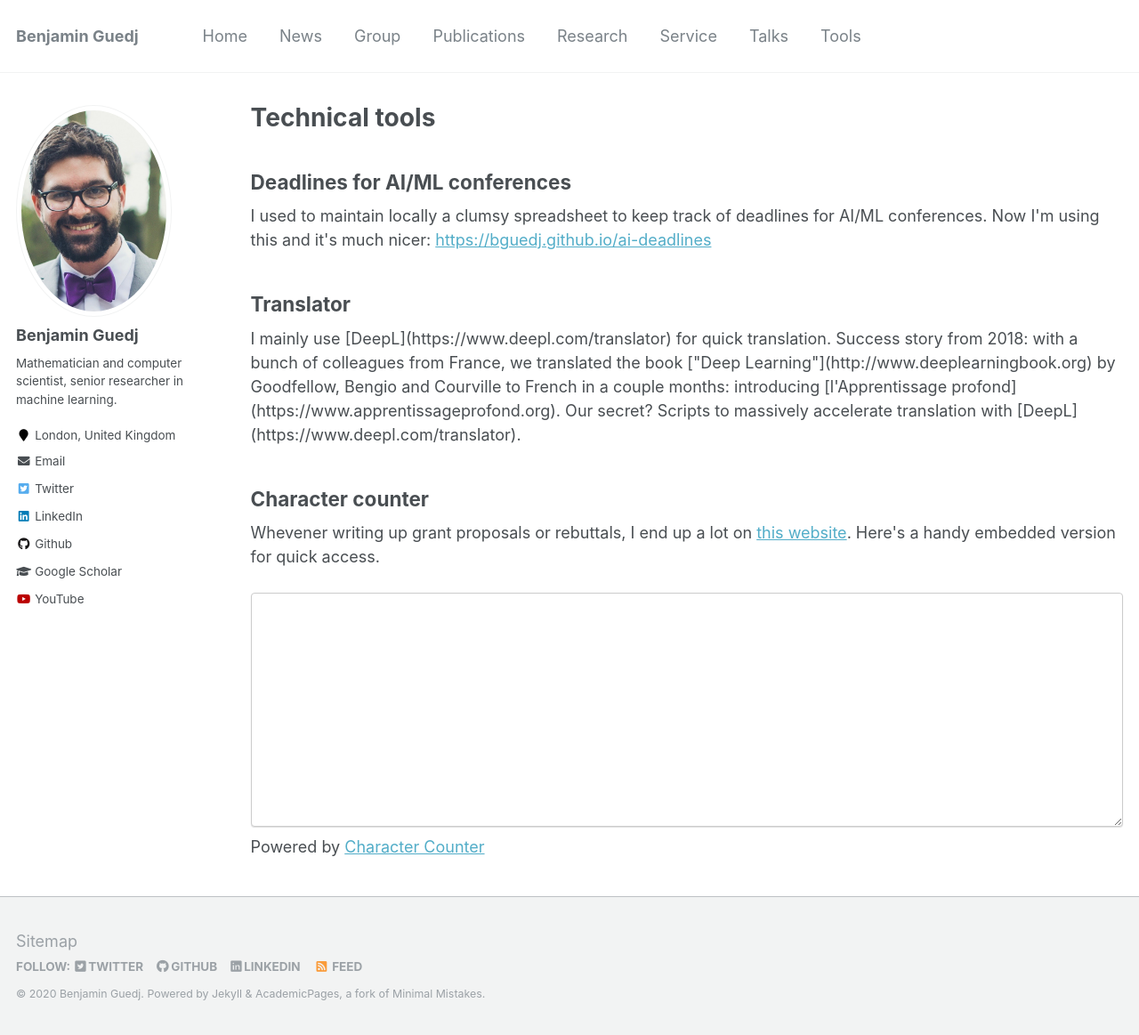
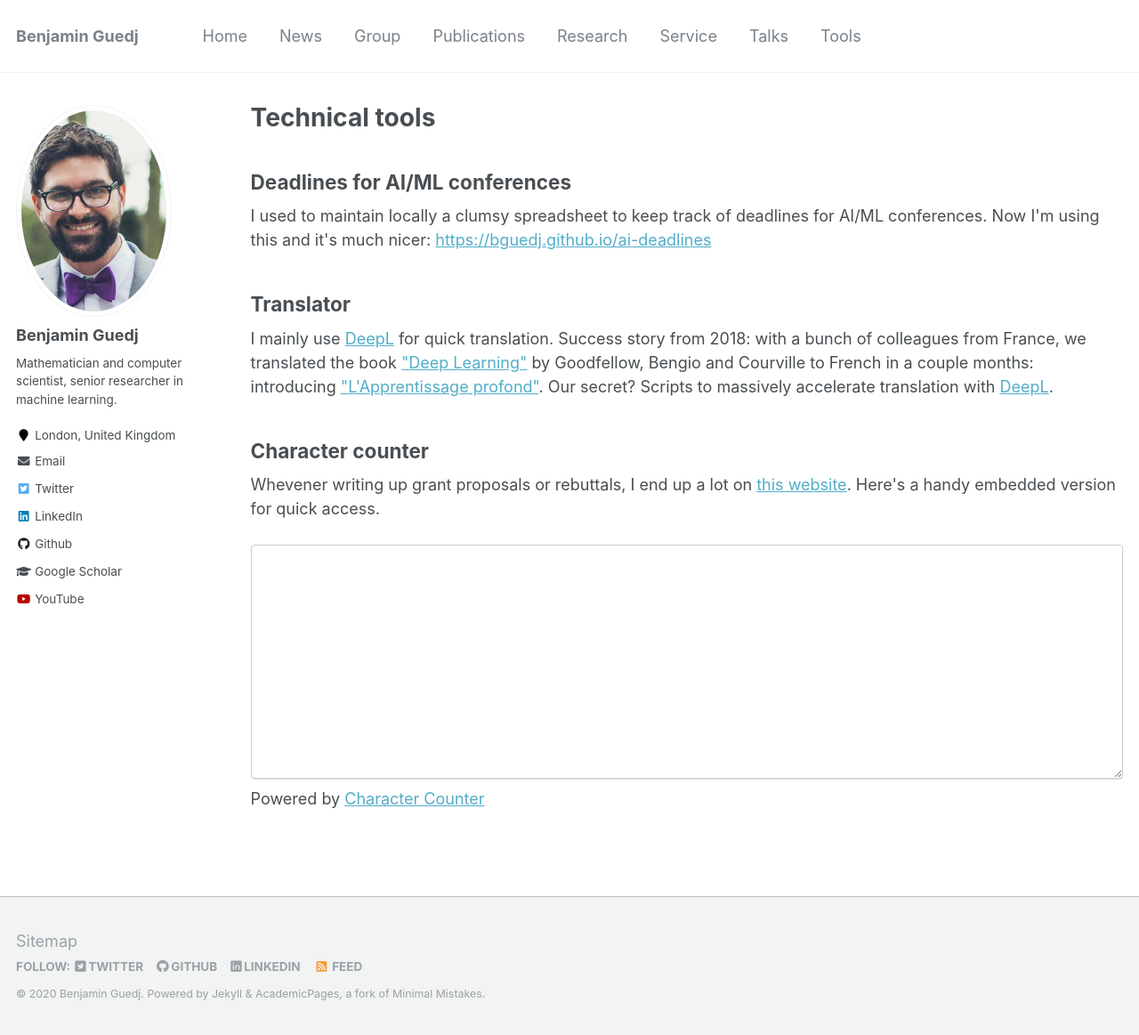
Before and after one commit to bguedj/bguedj.github.io, a Jekyll site: the page built from _pages/tools.html, in a window 1280 px wide and 1163 px high. Shown: the whole window at 89% size. Built offline with Jekyll 4.4.1, drawn with Linux system fonts in a browser that asks for light colours; a script that is not in the unit is left out; some of the changed lines change nothing that is shown.

Commit message:
tools --fixed hyperlink

```diff
--- a/_pages/tools.html
+++ b/_pages/tools.html
@@ -11,7 +11,7 @@
 
 <h2>Translator</h2>
 
-I mainly use [DeepL](https://www.deepl.com/translator) for quick translation. Success story from 2018: with a bunch of colleagues from France, we translated the book ["Deep Learning"](http://www.deeplearningbook.org) by Goodfellow, Bengio and Courville to French in a couple months: introducing [l'Apprentissage profond](https://www.apprentissageprofond.org). Our secret? Scripts to massively accelerate translation with [DeepL](https://www.deepl.com/translator).
+I mainly use <a href="https://www.deepl.com/translator">DeepL</a> for quick translation. Success story from 2018: with a bunch of colleagues from France, we translated the book <a href="http://www.deeplearningbook.org">"Deep Learning"</a> by Goodfellow, Bengio and Courville to French in a couple months: introducing <a href="https://www.apprentissageprofond.org">"L'Apprentissage profond"</a>. Our secret? Scripts to massively accelerate translation with <a href="https://www.deepl.com/translator">DeepL</a>.
 
 <h2>Character counter</h2>
 
```
